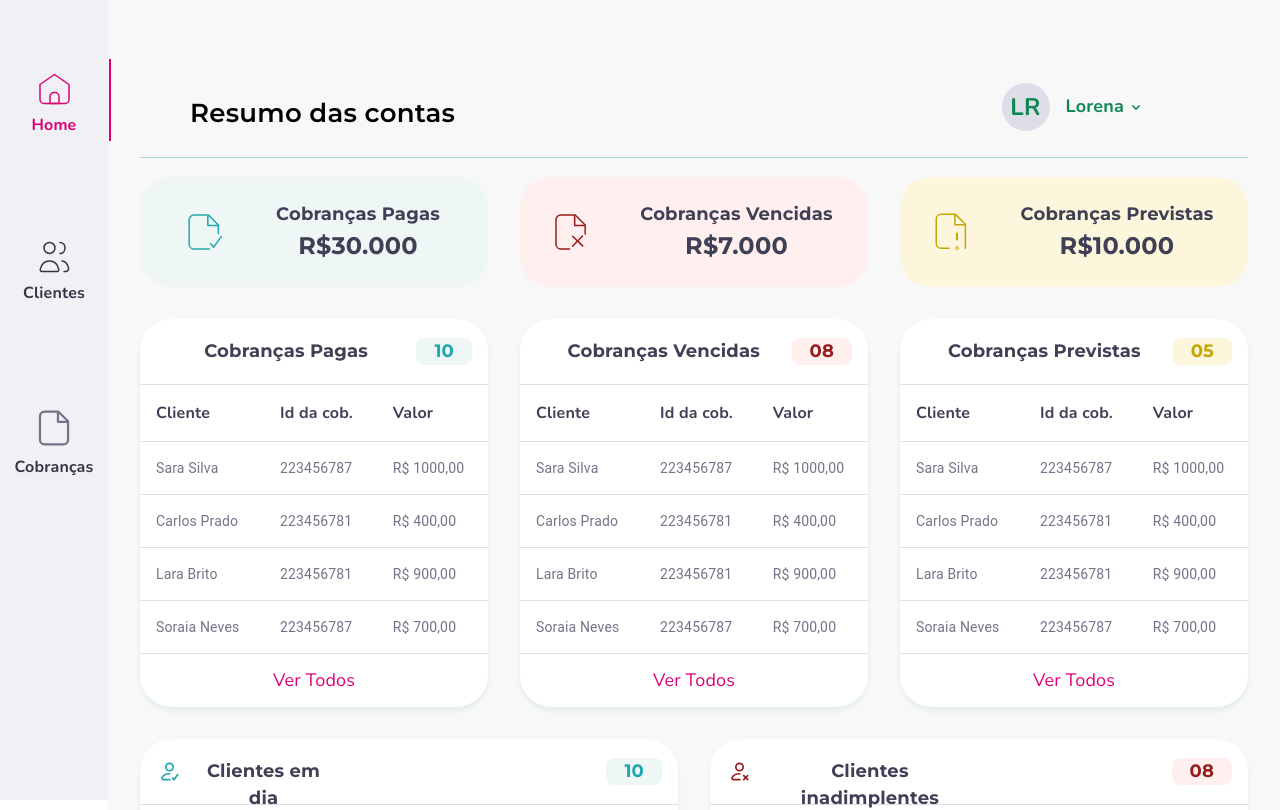
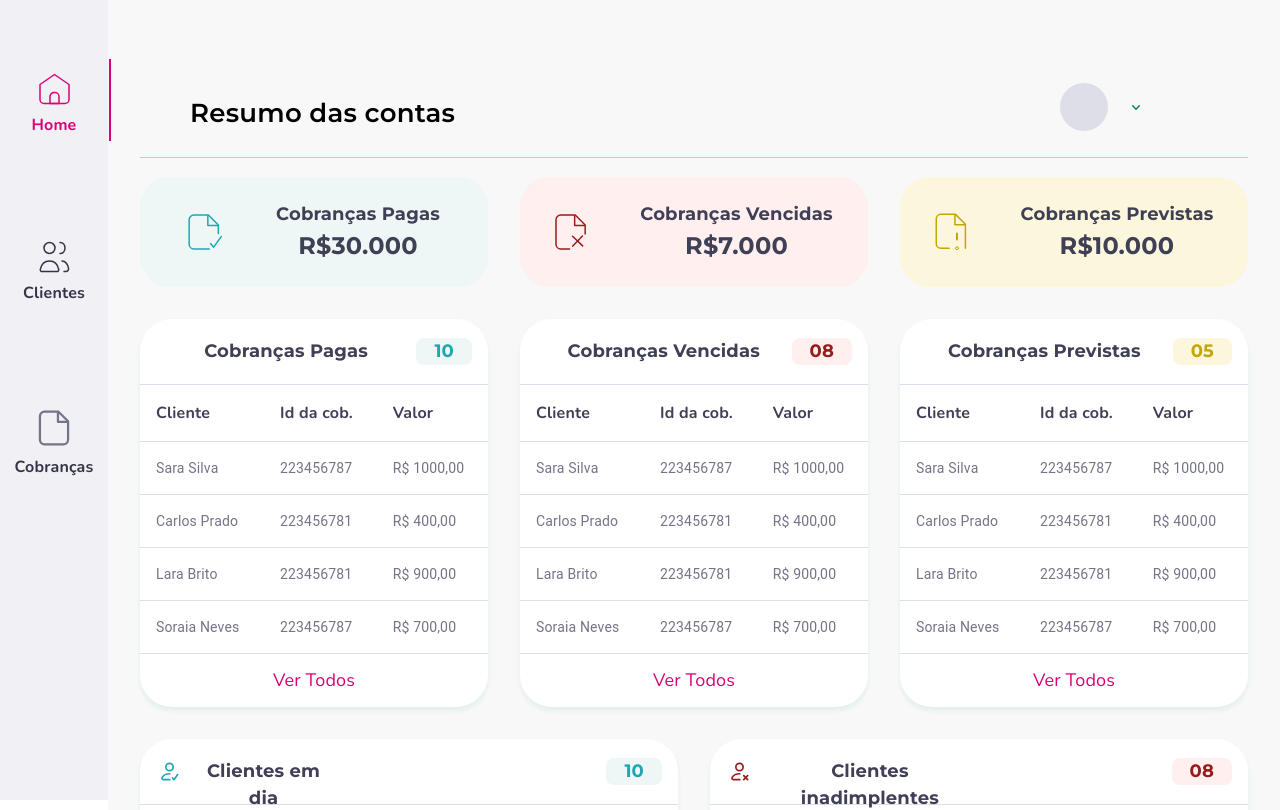
Before and after one commit to higorini/desafio-modulo-06-neurodevergentes-front, a React (Vite) app: page /home in a window 1280 px wide. Shown: the top 810 px of the page. Built offline with nearby package versions, Linux system fonts and the light colour scheme; no server answers; sample sign-in values are in the browser's storage.

Commit message:
Adicionado nome de usuario no Header

```diff
--- a/src/components/Header/index.jsx
+++ b/src/components/Header/index.jsx
@@ -1,10 +1,34 @@
 import { Stack, Typography } from "@mui/material";
-import { useState } from "react";
+import { useEffect, useState } from "react";
 import ArrowDown from "../../assets/icons/chevron.svg";
 import HeaderPopUp from "../HeaderPopUp";
+import { getUserData } from "../../services";
 
-function Header({ userName, headerTitle, openModal, setOpenModal }) {
+function Header({ headerTitle, openModal, setOpenModal }) {
   const [openPopUp, setOpenPopUp] = useState(false);
+  const [userName, setUserName] = useState({
+    logo: "",
+    name: ""
+  });
+
+  useEffect(() => {
+    async function loadUserName() {
+      const response = await getUserData()
+      const name = response.name
+
+      if (name.split(" ").length > 1) {
+        const nameLogo = name.split(" ")[0].slice(0, 1) + name.split(" ")[1].slice(0, 1)
+        setUserName((prevValuer) => ({ ...prevValuer, logo: nameLogo }))
+      } else {
+        const nameLogo = name.slice(0, 1)
+        setUserName((prevValuer) => ({ ...prevValuer, logo: nameLogo }))
+      }
+
+      setUserName((prevValuer) => ({ ...prevValuer, name: name.split(" ")[0] }))
+    }
+    loadUserName()
+  }, [])
+
 
   return (
     <Stack
@@ -44,7 +68,7 @@ function Header({ userName, headerTitle, openModal, setOpenModal }) {
             fontSize="var(--title-l)"
             color="var(--green-500)"
           >
-            LR
+            {userName.logo}
           </Typography>
         </Stack>
         <Stack
@@ -61,7 +85,7 @@ function Header({ userName, headerTitle, openModal, setOpenModal }) {
             fontSize="var(--title-s)"
             color="var(--green-500)"
           >
-            {userName}
+            {userName.name}
           </Typography>
           <img src={ArrowDown} alt="" />
         </Stack>
```
